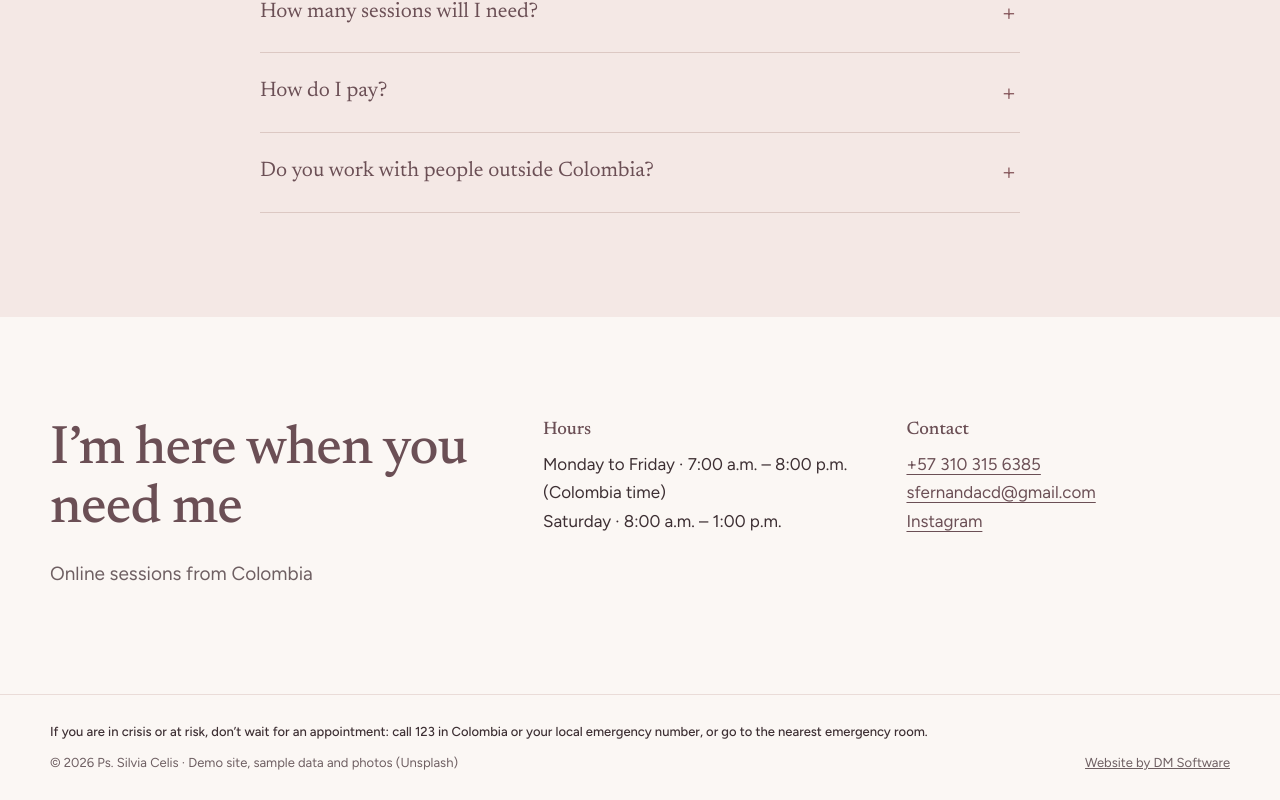
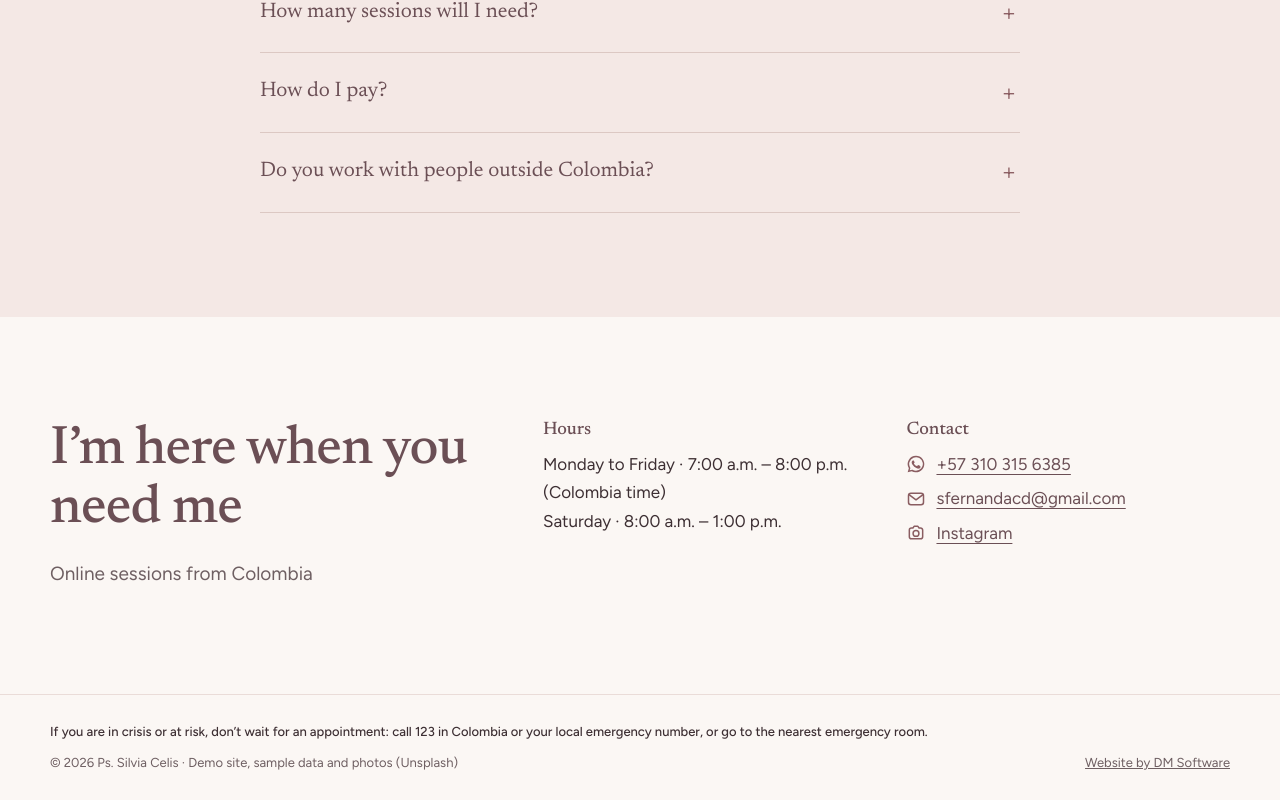
Before and after one commit to DuvanMp/demo-psicologa, a React (Vite) app: page / in a window 1280 px wide. Shown: the part 6477-7277 px from the top of the page. Built offline with nearby package versions, Linux system fonts and the light colour scheme.

Commit message:
Íconos en contacto

```diff
--- a/src/App.jsx
+++ b/src/App.jsx
@@ -370,9 +370,9 @@ function Contact({ t, lang }) {
         </div>
         <div>
           <h3>{t.contact}</h3>
-          <p><a href={waLink(t.hello)} target="_blank" rel="noreferrer">{site.phoneDisplay}</a></p>
-          <p><a href={`mailto:${site.email}`}>{site.email}</a></p>
-          <p><a href={site.instagram} target="_blank" rel="noreferrer">Instagram</a></p>
+          <p className="contact-link"><WhatsIcon /><a href={waLink(t.hello)} target="_blank" rel="noreferrer">{site.phoneDisplay}</a></p>
+          <p className="contact-link"><MailIcon /><a href={`mailto:${site.email}`}>{site.email}</a></p>
+          <p className="contact-link"><CameraIcon /><a href={site.instagram} target="_blank" rel="noreferrer">Instagram</a></p>
         </div>
       </div>
     </section>
@@ -386,3 +386,21 @@ function WhatsIcon() {
     </svg>
   )
 }
+
+function MailIcon() {
+  return (
+    <svg viewBox="0 0 24 24" width="20" height="20" aria-hidden="true" fill="none" stroke="currentColor" strokeWidth="1.8" strokeLinecap="round" strokeLinejoin="round">
+      <rect x="3" y="5" width="18" height="14" rx="3" />
+      <path d="m4 7 8 6 8-6" />
+    </svg>
+  )
+}
+
+function CameraIcon() {
+  return (
+    <svg viewBox="0 0 24 24" width="20" height="20" aria-hidden="true" fill="none" stroke="currentColor" strokeWidth="1.8" strokeLinecap="round" strokeLinejoin="round">
+      <path d="M4 8.5A2.5 2.5 0 0 1 6.5 6h1.8l1.4-2h4.6l1.4 2h1.8A2.5 2.5 0 0 1 20 8.5v8a2.5 2.5 0 0 1-2.5 2.5h-11A2.5 2.5 0 0 1 4 16.5z" />
+      <circle cx="12" cy="12.5" r="3.5" />
+    </svg>
+  )
+}
--- a/src/config.js
+++ b/src/config.js
@@ -12,7 +12,7 @@ export const site = {
   whatsapp: '573103156385',
   phoneDisplay: '+57 310 315 6385',
   email: 'sfernandacd@gmail.com',
-  instagram: 'https://www.instagram.com/psicologasilviacelis_/',
+  instagram: 'https://www.instagram.com/psi.silviacelis/',
   city: { es: 'Atención virtual desde Colombia', en: 'Online sessions from Colombia' },
   hours: {
     es: ['Lunes a viernes · 7:00 a. m. – 8:00 p. m.', 'Sábados · 8:00 a. m. – 1:00 p. m.'],
--- a/src/styles.css
+++ b/src/styles.css
@@ -166,6 +166,9 @@ legend { font-family: var(--display); font-size: 1.25rem; color: var(--ink); mar
 .contact-grid { display: grid; grid-template-columns: 1.4fr 1fr 1fr; gap: 40px; }
 .contact h3 { font-size: 1.125rem; margin-bottom: 10px; }
 .contact a { color: var(--ink); text-underline-offset: 4px; }
+.contact-link { display: flex; align-items: center; gap: 10px; }
+.contact-link + .contact-link { margin-top: 6px; }
+.contact-link svg { flex: none; color: var(--accent); }
 .footer { border-top: 1px solid var(--line); padding: 26px max(16px, (100% - 1180px) / 2); font-size: .8125rem; color: var(--muted); display: grid; gap: 10px; }
 .crisis { color: var(--text); font-weight: 500; }
 .foot-row { display: flex; flex-wrap: wrap; justify-content: space-between; gap: 8px; }
```
